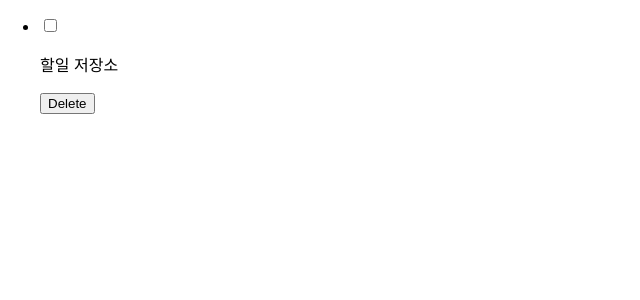
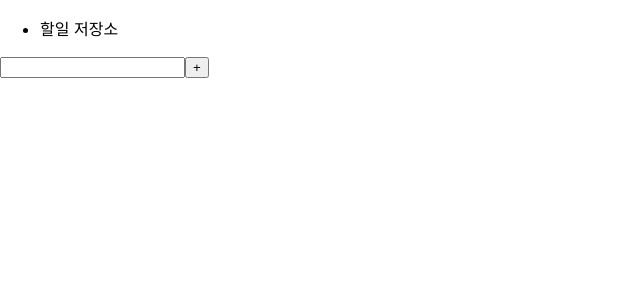
Before and after one commit to Jae0o/React_components, a React (Create React App) app in the folder todo-project/: page / in a window 1280 px wide. Shown: the top 300 px of the page, without its empty margins (0-640 px from the left). Built offline with nearby package versions, Linux system fonts and the light colour scheme.

Commit message:
ToDo Project / Add Button

```diff
--- a/todo-project/src/components/AppToDo/AppToDo.jsx
+++ b/todo-project/src/components/AppToDo/AppToDo.jsx
@@ -1,10 +1,10 @@
 import React from 'react'
-import ToDoList from './List/ToDoList'
+import ToDo from './ToDo'
 
 export default function AppToDo() {
     return (
         <div>
-            <ToDoList />
+            <ToDo />
         </div>
     )
 }
--- /dev/null
+++ b/todo-project/src/components/AppToDo/Button/AddButton.jsx
@@ -0,0 +1,19 @@
+import React, { useState } from 'react'
+import { v1 as uudiv1 } from 'uuid';
+
+export default function AddButton({ OnAdd }) {
+    const [Text, setText] = useState('');
+
+    const OnClick = (e) => {
+        e.preventDefault();
+        OnAdd({ Key: uudiv1(), work: Text, state: 'active' });
+    }
+
+    return (
+        <form>
+            <input type='text' value={Text}
+                onChange={(e) => setText(e.target.value)} />
+            <button onClick={OnClick}>+</button>
+        </form>
+    )
+}
--- /dev/null
+++ b/todo-project/src/components/AppToDo/List/DoList.jsx
@@ -0,0 +1,9 @@
+import React from 'react'
+
+export default function DoList({ key, work }) {
+    return (
+        <li key={key}>
+            <p>{work}</p>
+        </li>
+    )
+}
--- a/todo-project/src/components/AppToDo/List/ToDoList.jsx
+++ /dev/null
@@ -1,29 +0,0 @@
-import React, { useState } from 'react'
-
-
-
-
-const Things = [{
-    key: "nobody",
-    work: "할일 저장소",
-    state: "active"
-}]
-
-export default function () {
-    const [List, setList] = useState(Things);
-
-    console.log(List)
-    return (
-        <div>
-            <ul>
-                {List.map((e) => (
-                    <li key={e.key}>
-                        <input type='checkbox' />
-                        <p>{e.work}</p>
-                        <button>Delete</button>
-                    </li>
-                ))}
-            </ul>
-        </div>
-    )
-}
--- /dev/null
+++ b/todo-project/src/components/AppToDo/ToDo.jsx
@@ -0,0 +1,29 @@
+import React, { useState } from 'react'
+import DoList from './List/DoList';
+import AddButton from './Button/AddButton';
+
+
+
+const Things = [{
+    key: "nobody",
+    work: "할일 저장소",
+    state: "active"
+}]
+
+export default function ToDo() {
+    const [List, setList] = useState(Things);
+
+    const AddHandle = (data) => { setList([...List, data]) }
+
+    console.log(List)
+    return (
+        <div>
+            <ul>
+                {List.map((data) => (
+                    <DoList key={data.key} work={data.work} />
+                ))}
+            </ul>
+            <AddButton OnAdd={AddHandle} />
+        </div>
+    )
+}
```
